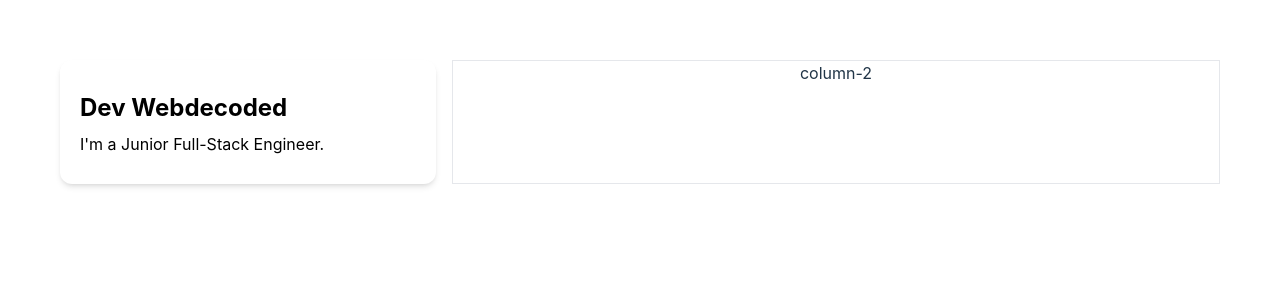
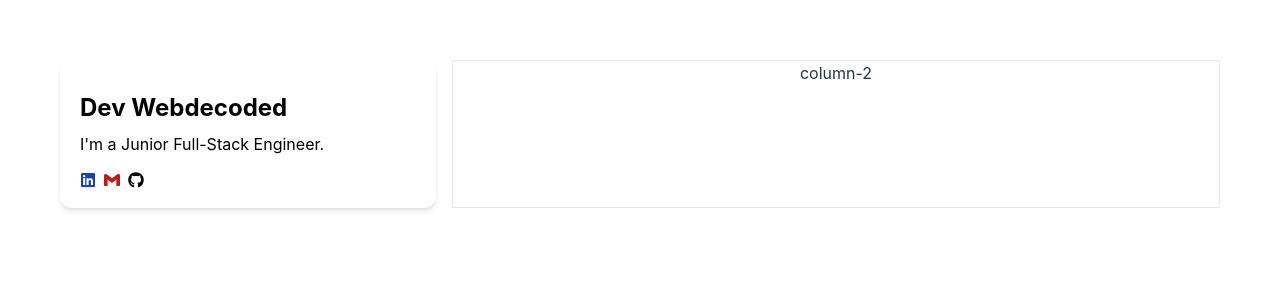
Before and after one commit to sadiaprova12/My-Dev-App, a React (Vite) app: page / in a window 1280 px wide. Shown: the top 300 px of the page. Built offline with nearby package versions, Linux system fonts and the light colour scheme.

Commit message:
added logo

```diff
--- a/src/assets/sections/Bio.jsx
+++ b/src/assets/sections/Bio.jsx
@@ -1,10 +1,20 @@
+import { FaLinkedin } from "react-icons/fa";
+import { SiGmail } from "react-icons/si";
+import { FaGithub } from "react-icons/fa";
+
 const Bio = () => {
     return (
         <section className="bg-white text-center md:text-left rounded-xl p-2 md:p-5 shadow-md text-black">
             <h1 className="text-lg md:text-2xl font-bold mt-3">Dev Webdecoded</h1>
             <p className="text-secondary-foreground py-2">I'm a Junior Full-Stack Engineer.</p>
+            <div className="flex flex-row gap-2 mt-2">
+            <FaLinkedin className="text-blue-800 hover:text-blue-600 cursor-pointer"/>
+            <SiGmail className="text-red-700 hover:text-red-600 cursor-pointer" />
+            <FaGithub />
+
+            </div>
         </section>
-    )
+    );
 
 };
 
```
